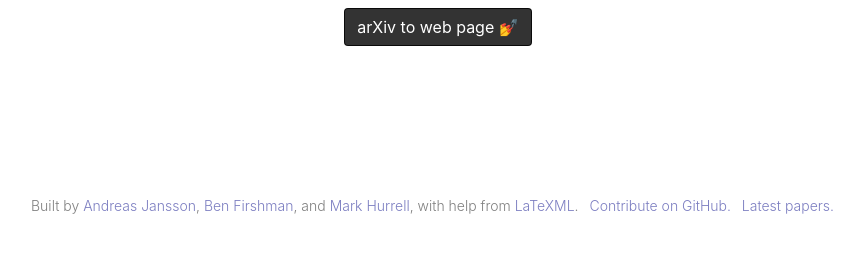
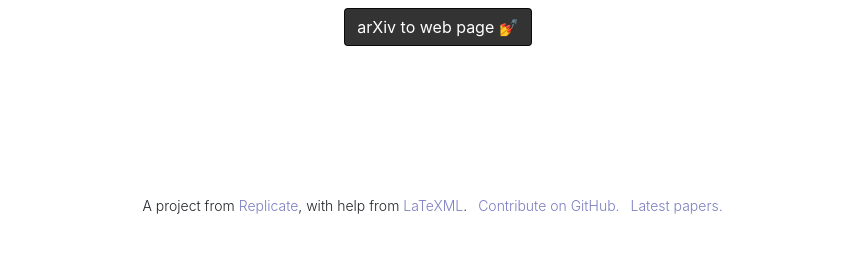
Before and after one commit to arxiv-vanity/arxiv-vanity, a Django app: page / in a window 1280 px wide. Shown: the part 542-800 px from the top of the page, without its empty margins (204-1068 px from the left). Run offline with Django 3.2, Linux system fonts and the light colour scheme; parts of the project's set-up code (start-up, migrations or seed data) failed here and were passed over; some libraries are stand-ins or nearby versions.

Commit message:
Add link to Replicate

```diff
--- a/arxiv_vanity/static/css/main.css
+++ b/arxiv_vanity/static/css/main.css
@@ -67,8 +67,8 @@ body {
 }
 
 .arxiv-vanity-wrapper footer {
-  font-size: 12px;
-  color: rgba(0, 0, 0, 0.5);
+  /* font-size: 12px; */
+  /* color: rgba(0, 0, 0, 0.5); */
   padding-top: 26px;
   padding-bottom: 60px;
   text-align: center;
--- a/arxiv_vanity/templates/base.html
+++ b/arxiv_vanity/templates/base.html
@@ -36,7 +36,7 @@
     <div class="arxiv-vanity-wrapper">
       <footer class="{% block footer_class %}{% endblock %}">
         <div class="container mb-3">
-          <span>Built by <a href="https://github.com/andreasjansson">Andreas Jansson</a>, <a href="https://twitter.com/bfirsh">Ben Firshman</a>, and <a href="https://mhurrell.co.uk/work/arxiv-vanity/">Mark Hurrell</a>, with help from <a href="http://dlmf.nist.gov/LaTeXML/">LaTeXML</a>.</span>
+          <span>A project from <a href="https://replicate.ai">Replicate</a>, with help from <a href="http://dlmf.nist.gov/LaTeXML/">LaTeXML</a>.</span>
           <span><a href="https://github.com/arxiv-vanity">Contribute on GitHub.</a></span>
           <span><a href="{% url 'paper_list' %}">Latest papers.</a></span>
         </div>
```
